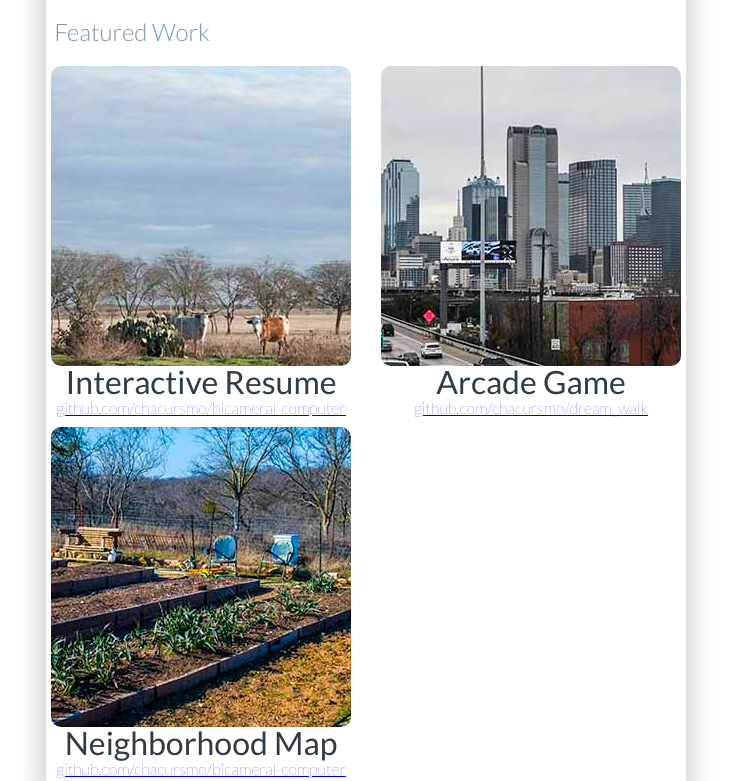
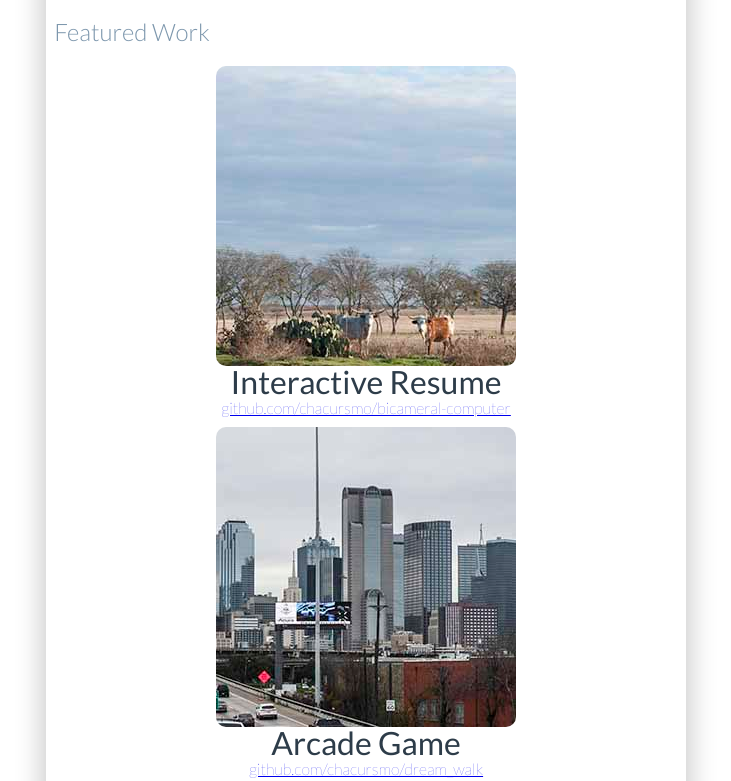
Before and after one commit to chacursmo/portfolio, a website: page index.html in a window 1280 px wide. Shown: the part 572-1353 px from the top of the page, without its empty margins (274-1005 px from the left). Drawn offline with Linux system fonts and the light colour scheme.

Commit message:
fix: hackingly centered images using margins

```diff
--- a/css/main.css
+++ b/css/main.css
@@ -7,6 +7,9 @@
 @media (min-width: 800px){
     body {
 	margin: 0 25% 0 25%;
+    }
+    .img-circle {
+	margin: 0;
     }
 }
 
@@ -136,7 +139,7 @@ figure {
     font-size: 2em;
     color: #2d3c49;
     padding-bottom: 10px;
-
+    width: 100%;
 }
 p {
     margin: 0;
@@ -157,11 +160,14 @@ p {
     font-size: 1rem;
 }
 
+
+
 .img-circle {
     display: flex;
     flex-wrap: wrap;
     border-radius: 10px;
-    margin: 0;
+    margin: auto;
+
 }
 
 .main-picture {
--- a/index.html
+++ b/index.html
@@ -1,27 +1,47 @@
 <!DOCTYPE html>
+
 <html lang="en">
+
   <head>
+
     <link rel="stylesheet" href="css/main.css">
+
     <link href='https://fonts.googleapis.com/css?family=Lato:100,200,300,400' rel='stylesheet' type='text/css'>
+
     <meta charset="utf-8">
+
     <meta name="viewport" content="width=device-width, initial-scale=1">
+
     <title>Sam Crouch's Portfolio</title>
+
   </head>
 
   <body>
+
     <div class="container">
+
       <header>
+
 	<div class="col-6">
+
 	  <div class="col-2 logo img-circle">
+
 	    <figure>
-	    <picture>
+
+	      <picture>
 
 		<img class="img-circle" src="imgs/name-logo.svg" alt="Sam in cursive">
-	    </picture>
+
+	      </picture>
+
 	    </figure>
+
 	  </div>
+
 	</div>
+
 	<div class="col-6">
+
 	  <div class="name">
 	    <h1 class="owner-name">Sam Crouch</h1>
 	  </div>
@@ -45,7 +65,7 @@
 	  <section>
 	    <div class="app-spotlight">
 	      <h2 class="text-for-apps">Featured Work</h2>
-	      <div class="row-of-apps">
+	      <div class="row-of-apps col-12">
 		<div class="individual-app">
 		  <figure>
 		    <picture>
```
